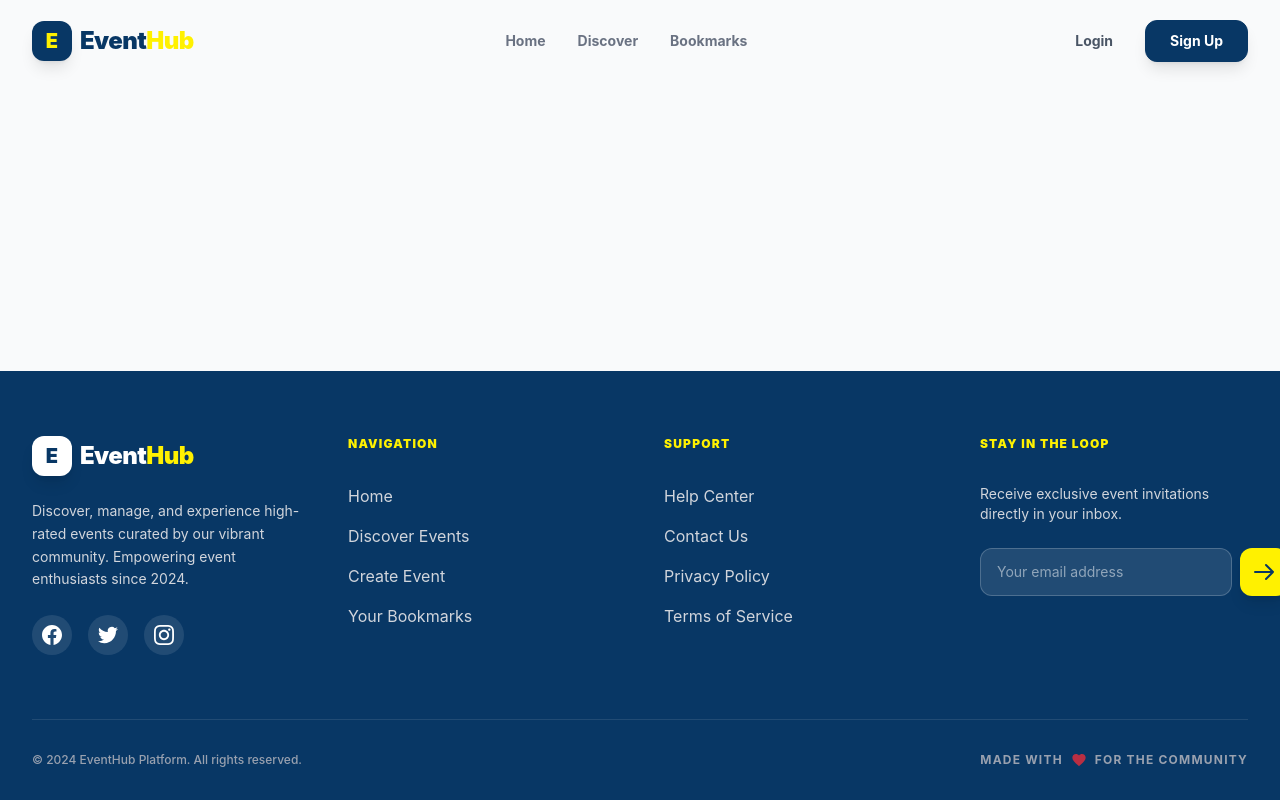
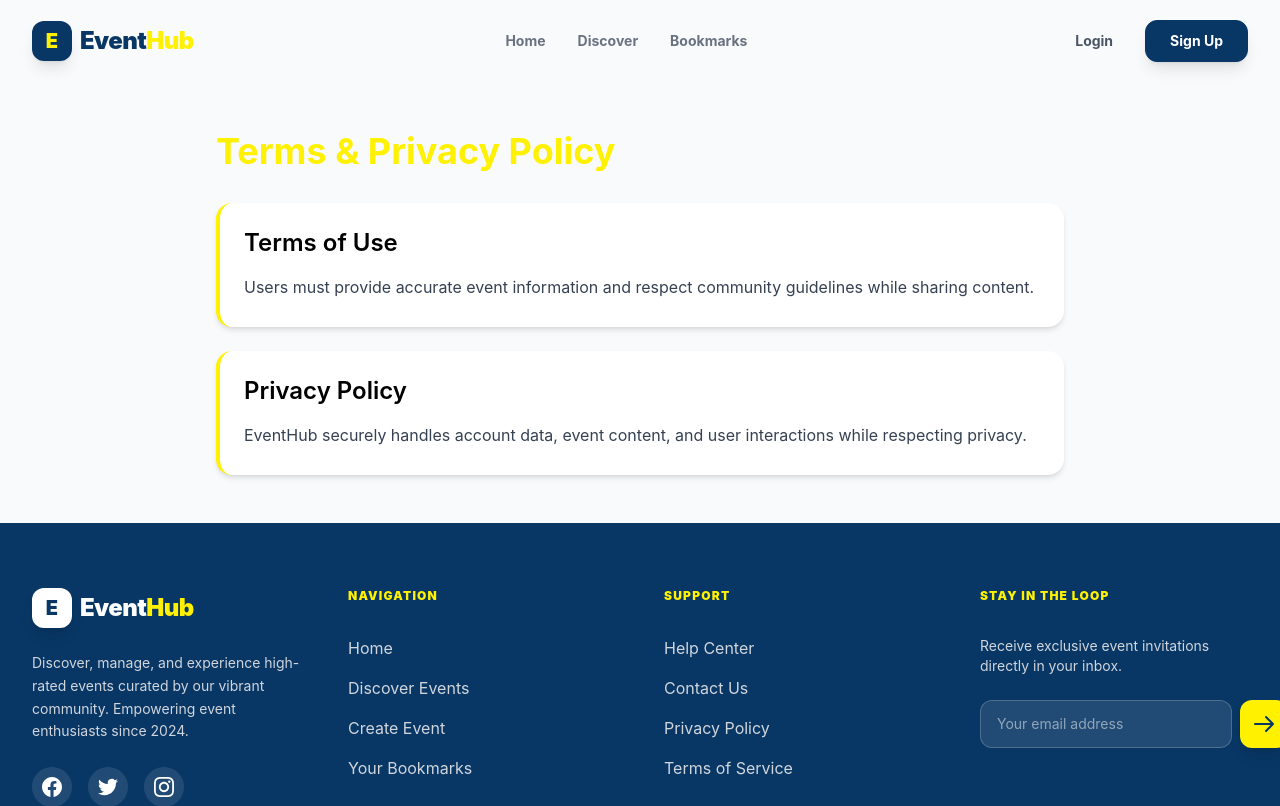
Before and after one commit to Shambel96/EventHub-Frontend, a Nuxt app: page /terms-policy in a window 1280 px wide. Shown: the top 806 px of the page. Built offline with nearby package versions, Linux system fonts and the light colour scheme.

Commit message:
Add About and Terms & Privacy Policy pages

```diff
--- /dev/null
+++ b/src/pages/about.vue
@@ -0,0 +1,20 @@
+<template>
+  <div class="max-w-4xl mx-auto px-6 py-12">
+    <h1 class="text-4xl font-bold text-[#fff100] mb-6">
+      About EventHub
+    </h1>
+
+    <div class="bg-white shadow-md rounded-2xl p-6 border-t-4 border-[#fff100]">
+      <p class="mb-4 leading-8 text-gray-700">
+        EventHub is a modern event management platform where users can
+        discover, create, and share exciting events with ease.
+      </p>
+
+      <p class="leading-8 text-gray-700">
+        Our goal is to connect people through memorable experiences
+        while empowering creators with beautiful tools for organizing
+        events.
+      </p>
+    </div>
+  </div>
+</template>
--- /dev/null
+++ b/src/pages/terms-policy.vue
@@ -0,0 +1,25 @@
+<template>
+  <div class="max-w-4xl mx-auto px-6 py-12">
+    <h1 class="text-4xl font-bold text-[#fff100] mb-8">
+      Terms & Privacy Policy
+    </h1>
+
+    <div class="space-y-6">
+      <section class="bg-white rounded-2xl shadow-md p-6 border-l-4 border-[#fff100]">
+        <h2 class="text-2xl font-semibold mb-3">Terms of Use</h2>
+        <p class="text-gray-700 leading-8">
+          Users must provide accurate event information and respect
+          community guidelines while sharing content.
+        </p>
+      </section>
+
+      <section class="bg-white rounded-2xl shadow-md p-6 border-l-4 border-[#fff100]">
+        <h2 class="text-2xl font-semibold mb-3">Privacy Policy</h2>
+        <p class="text-gray-700 leading-8">
+          EventHub securely handles account data, event content, and
+          user interactions while respecting privacy.
+        </p>
+      </section>
+    </div>
+  </div>
+</template>
```
Also changed, not shown: 1 other file (tests, documents, lock files or other folders).
